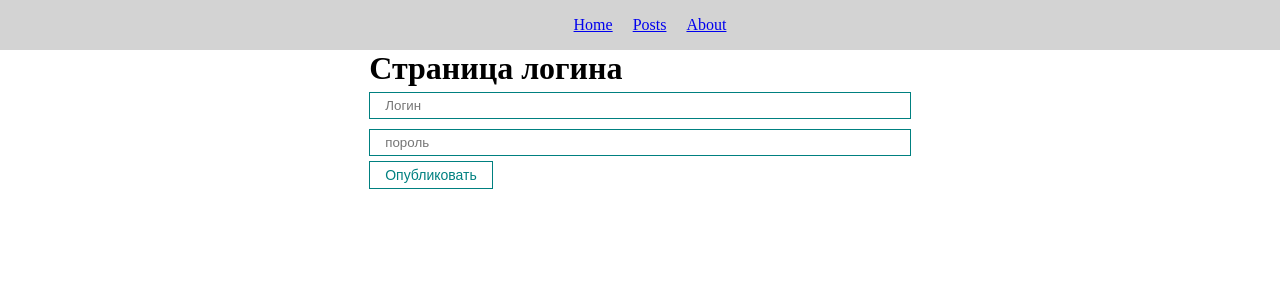
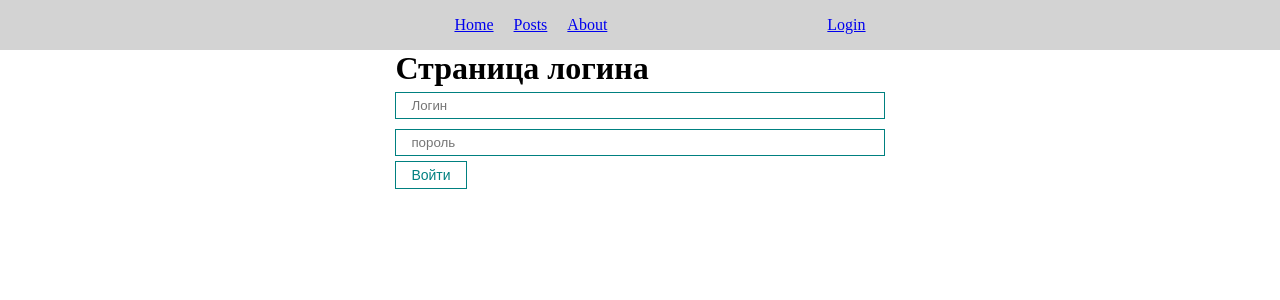
Before and after one commit to soul-on-you/reactdev, a React (Create React App) app in the folder react_teory/: page /login in a window 1280 px wide. Shown: the top 300 px of the page. Built offline with nearby package versions, Linux system fonts and the light colour scheme.

Commit message:
refactoret login with context by hook useContext, added button login logout in navbar and saving current auth state to localstorage

```diff
--- a/react_teory/src/App.js
+++ b/react_teory/src/App.js
@@ -1,15 +1,24 @@
-import React from "react";
+import React, { useEffect, useState } from "react";
 import { BrowserRouter } from "react-router-dom";
 import AppNavbar from "./components/AppNavbar";
 import AppRouter from "./components/AppRouter";
+import { AuthContext } from "./context";
 import "./styles/App.css";
 
 function App() {
+  const [isAuth, setIsAuth] = useState(false);
+
+  useEffect(() => {
+    if (localStorage.getItem("react_dev_auth")) setIsAuth(true);
+  }, []);
+
   return (
-    <BrowserRouter>
-      <AppNavbar />
-      <AppRouter />
-    </BrowserRouter>
+    <AuthContext.Provider value={{ isAuth, setIsAuth }}>
+      <BrowserRouter>
+        <AppNavbar />
+        <AppRouter />
+      </BrowserRouter>
+    </AuthContext.Provider>
   );
 }
 
--- a/react_teory/src/components/AppNavbar.jsx
+++ b/react_teory/src/components/AppNavbar.jsx
@@ -1,10 +1,22 @@
-import React from "react";
-import { Link } from "react-router-dom";
+import React, { useContext } from "react";
+import { Link, useNavigate } from "react-router-dom";
+import { AuthContext } from "../context";
+import CustomButton from "./UI/button/CustomButton";
 import CustomNavbar from "./UI/navbar/CustomNavbar";
 
 function AppNavbar() {
+  const { isAuth, setIsAuth } = useContext(AuthContext);
+  const router = useNavigate();
+
+  const logout = () => {
+    setIsAuth(false);
+    localStorage.removeItem("react_dev_auth");
+    router(`/login`);
+  };
+
   return (
     <CustomNavbar>
+      <div className="navbar__links">
         <Link className="navbar__links" to="/">
           Home
         </Link>
@@ -14,6 +26,16 @@ function AppNavbar() {
         <Link className="navbar__links" to="about">
           About
         </Link>
+      </div>
+      <div style={{ marginLeft: 200 }}>
+        {isAuth ? (
+          <CustomButton onClick={logout}>Выйти</CustomButton>
+        ) : (
+          <Link className="navbar__links" to="login">
+            Login
+          </Link>
+        )}
+      </div>
     </CustomNavbar>
   );
 }
--- a/react_teory/src/components/AppRouter.jsx
+++ b/react_teory/src/components/AppRouter.jsx
@@ -1,10 +1,11 @@
-import React, { useState } from "react";
+import React, { useContext } from "react";
 import { Route, Routes } from "react-router-dom";
-import Login from "../pages/Login";
+import { AuthContext } from "../context";
 import { privateRoutes, publicRoutes } from "../router";
 
 function AppRouter() {
-  const [isAuth, setIsAuth] = useState(false);
+  // const [isAuth, setIsAuth] = useState(false);
+  const { isAuth } = useContext(AuthContext);
 
   return isAuth ? (
     <Routes>
@@ -14,17 +15,9 @@ function AppRouter() {
     </Routes>
   ) : (
     <Routes>
-      {publicRoutes.map((route) =>
-        route.path === "/login" ? (
-          <Route
-            {...route}
-            key={route.path}
-            element={<Login SetAuth={setIsAuth} />}
-          />
-        ) : (
-          <Route {...route} key={route.path} />
-        )
-      )}
+      {publicRoutes.map((route) => (
+        <Route {...route} key={route.path} />
+      ))}
     </Routes>
   );
 }
--- /dev/null
+++ b/react_teory/src/context/index.js
@@ -0,0 +1,3 @@
+import { createContext } from "react";
+
+export const AuthContext = createContext(null);
--- a/react_teory/src/pages/Login.jsx
+++ b/react_teory/src/pages/Login.jsx
@@ -1,17 +1,20 @@
-import React, { useState } from "react";
+import React, { useContext, useState } from "react";
 import { useNavigate } from "react-router-dom";
 import CustomButton from "../components/UI/button/CustomButton";
 import CustomInput from "../components/UI/input/CustomInput";
+import { AuthContext } from "../context";
 
-function Login({ SetAuth }) {
-  const router = useNavigate();
+function Login() {
+  const { setIsAuth } = useContext(AuthContext);
   const [login, setLogin] = useState("");
   const [password, setPassword] = useState("");
+  const router = useNavigate();
 
   const SingIn = (e) => {
     e.preventDefault();
     console.log(`Logined: ${login}:${password}`);
-    SetAuth(true);
+    setIsAuth(true);
+    localStorage.setItem("react_dev_auth", `${login}:${password}`);
     router(`/posts`);
   };
 
@@ -31,7 +34,7 @@ function Login({ SetAuth }) {
           onChange={(e) => setPassword(e.target.value)}
         ></CustomInput>
 
-        <CustomButton onClick={SingIn}>Опубликовать</CustomButton>
+        <CustomButton onClick={SingIn}>Войти</CustomButton>
       </form>
     </div>
   );
```
Lines whose indentation alone changed are shown as unchanged.
